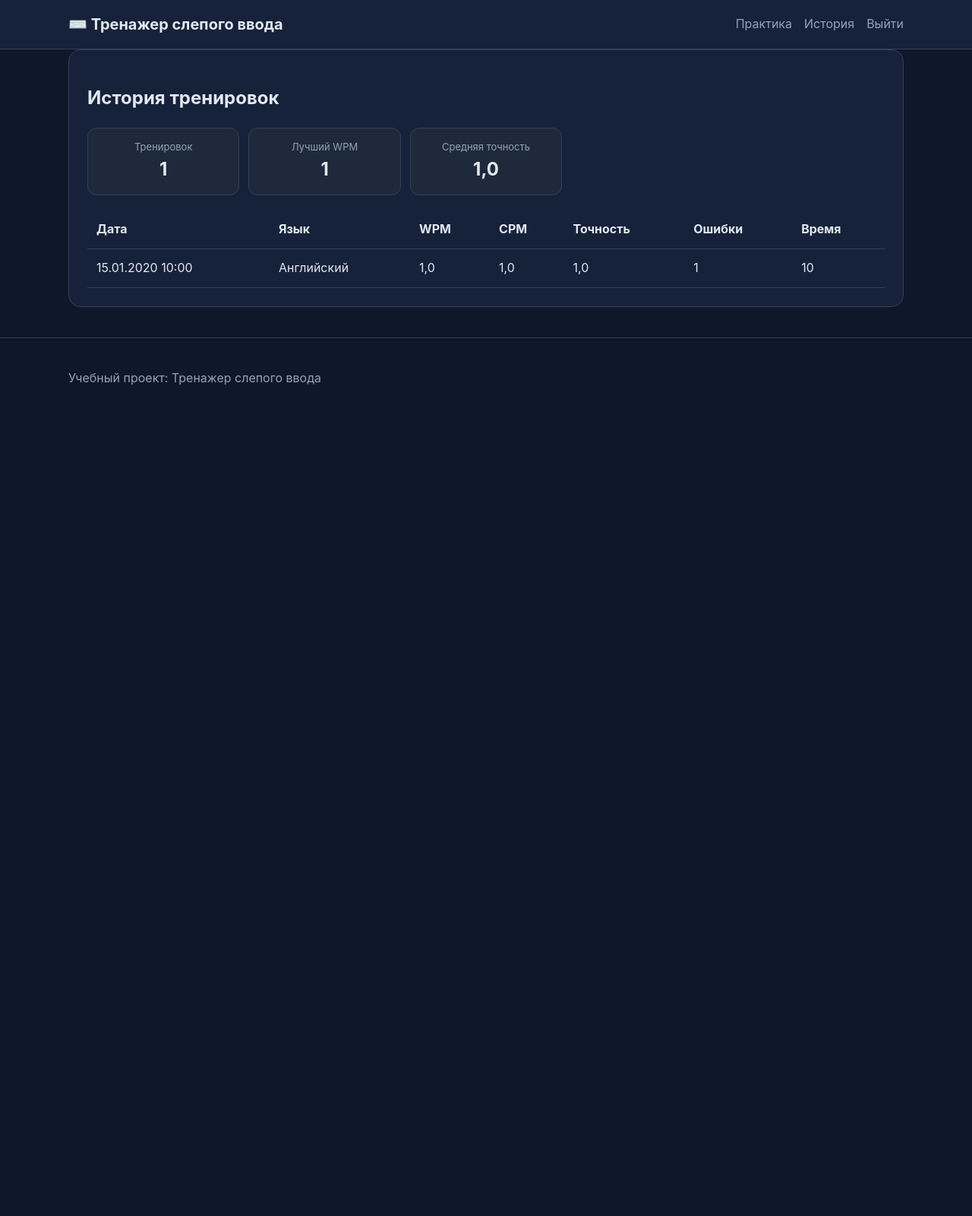
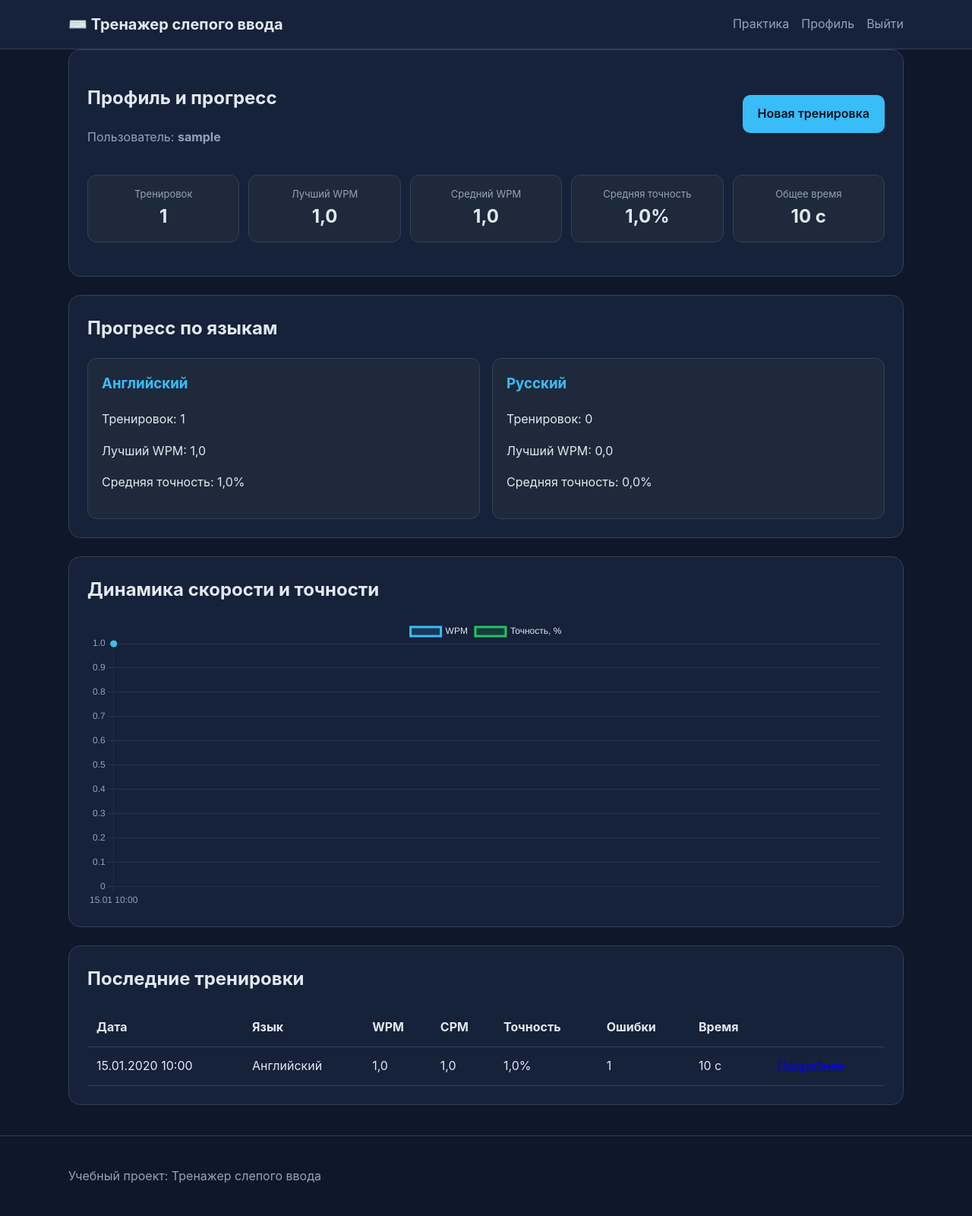
Before and after one commit to MoldashAmanov/typingTrainerDjango, a Django app: page /history/ in a window 1280 px wide. Shown: the whole page at 76% size. Before the commit the page ends 506 px from the top, so only its background shows below. Run offline with Django 5.2, Linux system fonts and the light colour scheme; a user stored in the database is signed in; tables that the repository leaves empty hold one stand-in row (values such as "Sample post").

Commit message:
Добавление страницы истории результатов и статистики

```diff
--- a/trainer/models.py
+++ b/trainer/models.py
@@ -85,5 +85,5 @@ class PracticeResult(models.Model):
         verbose_name_plural = "Результаты тренировок"
         ordering = ["-created_at"]
 
-        def __str__(self):
-            return f"Тренировка #{self.pk} - {self.language.upper()} - {self.wpm} WPM"
+    def __str__(self):
+        return f"Тренировка #{self.pk} - {self.language.upper()} - {self.wpm} WPM"
--- a/trainer/static/trainer/css/style.css
+++ b/trainer/static/trainer/css/style.css
@@ -334,3 +334,45 @@ label {
     font-size: 14px;
     margin: 6px 0 0;
 }
+
+.profile-header {
+    display: flex;
+    justify-content: space-between;
+    align-items: center;
+    gap: 16px;
+    margin-bottom: 20px;
+}
+
+.language-stats {
+    display: grid;
+    grid-template-columns: repeat(auto-fit, minmax(260px, 1fr));
+    gap: 16px;
+}
+
+.language-stat {
+    background: var(--surface-2);
+    border: 1px solid var(--border);
+    border-radius: 12px;
+    padding: 18px;
+}
+
+.language-stat h3 {
+    margin-top: 0;
+    color: var(--primary);
+}
+
+.chart-container {
+    position: relative;
+    height: 380px;
+}
+
+@media (max-width: 720px) {
+    .profile-header {
+        flex-direction: column;
+        align-items: flex-start;
+    }
+
+    .chart-container {
+        height: 300px;
+    }
+}
--- /dev/null
+++ b/trainer/static/trainer/js/progress-chart.js
@@ -0,0 +1,84 @@
+document.addEventListener("DOMContentLoaded", () => {
+    const chartElement = document.getElementById("progress-chart");
+
+    if (!chartElement) {
+        return;
+    }
+
+    const dataElement = document.getElementById("chart-data");
+    const chartData = JSON.parse(dataElement.textContent);
+
+    const labels = chartData.labels;
+    const wpmData = chartData.wpm;
+    const accuracyData = chartData.accuracy;
+
+    new Chart(chartElement, {
+        type: "line",
+        data: {
+            labels: labels,
+            datasets: [
+                {
+                    label: "WPM",
+                    data: wpmData,
+                    borderColor: "#38bdf8",
+                    backgroundColor: "rgba(56, 189, 248, 0.15)",
+                    tension: 0.3,
+                    fill: true,
+                    pointRadius: 4,
+                    pointBackgroundColor: "#38bdf8",
+                },
+                {
+                    label: "Точность, %",
+                    data: accuracyData,
+                    borderColor: "#22c55e",
+                    backgroundColor: "rgba(34, 197, 94, 0.15)",
+                    tension: 0.3,
+                    fill: true,
+                    pointRadius: 4,
+                    pointBackgroundColor: "#22c55e",
+                },
+            ],
+        },
+        options: {
+            responsive: true,
+            maintainAspectRatio: false,
+            interaction: {
+                mode: "index",
+                intersect: false,
+            },
+            plugins: {
+                legend: {
+                    labels: {
+                        color: "#e2e8f0",
+                    },
+                },
+                tooltip: {
+                    backgroundColor: "#1e293b",
+                    titleColor: "#e2e8f0",
+                    bodyColor: "#e2e8f0",
+                },
+            },
+            scales: {
+                x: {
+                    ticks: {
+                        color: "#94a3b8",
+                        maxRotation: 45,
+                        minRotation: 0,
+                    },
+                    grid: {
+                        color: "rgba(148, 163, 184, 0.15)",
+                    },
+                },
+                y: {
+                    beginAtZero: true,
+                    ticks: {
+                        color: "#94a3b8",
+                    },
+                    grid: {
+                        color: "rgba(148, 163, 184, 0.15)",
+                    },
+                },
+            },
+        },
+    });
+});
--- a/trainer/templates/trainer/base.html
+++ b/trainer/templates/trainer/base.html
@@ -17,7 +17,7 @@
                 <nav class="nav">
                     <a href="{% url 'trainer:home' %}">Практика</a>
                     {% if user.is_authenticated %}
-                    <a href="{% url 'trainer:history' %}">История</a>
+                    <a href="{% url 'trainer:history' %}">Профиль</a>
                     <form method="post" action="{% url 'logout' %}" class="inline-form">
                         {% csrf_token %}
                         <button type="submit" class="link-button">
--- a/trainer/templates/trainer/history.html
+++ b/trainer/templates/trainer/history.html
@@ -1,29 +1,84 @@
-{% extends 'trainer/base.html' %}
+{% extends "trainer/base.html" %}
 
-{% block title %}История тренировок{% endblock %}
+{% load static %}
+
+{% block title %}Профиль и прогресс{% endblock %}
 
 {% block content %}
 <section class="card">
-    <h1>История тренировок</h1>
+    <div class="profile-header">
+        <div>
+            <h1>Профиль и прогресс</h1>
+            <p class="muted">
+                Пользователь: <strong>{{ user.username }}</strong>
+            </p>
+        </div>
+
+        <a href="{% url 'trainer:home' %}" class="button primary">
+            Новая тренировка
+        </a>
+    </div>
 
     <div class="stats">
         <div class="stat">
             <span class="stat-label">Тренировок</span>
-            <span class="stat-value">{{ total_results }}</span>
+            <span class="stat-value">{{ stats.total_results }}</span>
         </div>
 
         <div class="stat">
             <span class="stat-label">Лучший WPM</span>
-            <span class="stat-value">{{ best_wpm|floatformat:0 }}</span>
+            <span class="stat-value">{{ stats.best_wpm|floatformat:1 }}</span>
+        </div>
+
+        <div class="stat">
+            <span class="stat-label">Средний WPM</span>
+            <span class="stat-value">{{ stats.average_wpm|floatformat:1 }}</span>
         </div>
 
         <div class="stat">
             <span class="stat-label">Средняя точность</span>
-            <span class="stat-value">{{ average_accuracy|floatformat:1 }}</span>
+            <span class="stat-value">{{ stats.average_accuracy|floatformat:1 }}%</span>
+        </div>
+
+        <div class="stat">
+            <span class="stat-label">Общее время</span>
+            <span class="stat-value">{{ stats.total_duration }} c</span>
         </div>
     </div>
+</section>
 
-    {% if results %}
+<section class="card">
+    <h2>Прогресс по языкам</h2>
+
+    <div class="language-stats">
+        <div class="language-stat">
+            <h3>Английский</h3>
+            <p>Тренировок: {{ english_stats.total_results }}</p>
+            <p>Лучший WPM: {{ english_stats.best_wpm|floatformat:1 }}</p>
+            <p>Средняя точность: {{ english_stats.average_accuracy|floatformat:1 }}%</p>
+        </div>
+
+        <div class="language-stat">
+            <h3>Русский</h3>
+            <p>Тренировок: {{ russian_stats.total_results }}</p>
+            <p>Лучший WPM: {{ russian_stats.best_wpm|floatformat:1 }}</p>
+            <p>Средняя точность: {{ russian_stats.average_accuracy|floatformat:1 }}%</p>
+        </div>
+    </div>
+</section>
+
+{% if stats.total_results %}
+<section class="card">
+    <h2>Динамика скорости и точности</h2>
+
+    <div class="chart-container">
+        <canvas id="progress-chart"></canvas>
+    </div>
+</section>
+
+<section class="card">
+    <h2>Последние тренировки</h2>
+
     <table class="result-table">
         <thead>
             <tr>
@@ -34,6 +89,7 @@
                 <th>Точность</th>
                 <th>Ошибки</th>
                 <th>Время</th>
+                <th></th>
             </tr>
         </thead>
         <tbody>
@@ -43,18 +99,38 @@
                     <td>{{ result.get_language_display }}</td>
                     <td>{{ result.wpm|floatformat:1 }}</td>
                     <td>{{ result.cpm|floatformat:1 }}</td>
-                <td>{{ result.accuracy|floatformat:1 }}</td>
+                    <td>{{ result.accuracy|floatformat:1 }}%</td>
                     <td>{{ result.incorrect_characters }}</td>
-                <td>{{ result.duration_seconds }}</td>
+                    <td>{{ result.duration_seconds }} c</td>
+                    <td>
+                        <a href="{% url 'trainer:result_detail' result.pk %}">
+                            Подробнее
+                        </a>
+                    </td>
                 </tr>
             {% endfor %}
         </tbody>
     </table>
+</section>
 {% else %}
-    <p class="mutes">
-        Пока нет сохраненных тренировок
-        <a href="{% url 'trainer:home' %}">Начните первую практику</a>
+<section class="card">
+    <h2>Пока нет данных</h2>
+
+    <p class="muted">
+        Завершите первую тренировку, чтобы увидеть статистику и графики прогресса.
     </p>
+
+    <a href="{% url 'trainer:home' %}" class="button primary">
+        Начать тренировку
+    </a>
+</section>
 {% endif %}
-</section>
 {% endblock %}
+
+{% block extra_scripts %}
+{% if stats.total_results %}
+{{ chart_data|json_script:"chart-data" }}
+<script src="https://cdn.jsdelivr.net/npm/chart.js@4.4.1/dist/chart.umd.min.js"></script>
+<script src="{% static 'trainer/js/progress-chart.js' %}"></script>
+{% endif %}
+{% endblock %}
--- a/trainer/views.py
+++ b/trainer/views.py
@@ -1,7 +1,7 @@
 from django.shortcuts import render, get_object_or_404, redirect
 from django.contrib.auth.decorators import login_required
 from django.views.decorators.http import require_POST
-from django.db.models import Avg
+from django.db.models import Avg, Count, Max, Sum
 from django.contrib.auth import login
 from django.contrib import messages
 import json
@@ -155,27 +155,56 @@ def result_detail(request, result_id):
 
 @login_required
 def history(request):
-    results = request.user.practice_results.all()[:20]
+    results = (
+        request.user.practice_results
+        .select_related('practice_text')
+        .order_by('created_at')
+    )
 
-    total_results = request.user.practice_results.count()
+    recent_results = list(results.reverse()[:20])
 
-    if total_results:
-        best_wpm = request.user.practice_results.order_by('-wpm').first().wpm
-        average_accuracy = (
-            request.user.practice_results.aggregate(
-                accuracy=Avg('accuracy')
-            )['accuracy']
-        )
-    else:
-        best_wpm = 0
-        average_accuracy = 0
+    stats = request.user.practice_results.aggregate(
+        total_results = Count('id'),
+        best_wpm = Max('wpm', default=0),
+        average_wpm = Avg('wpm', default=0),
+        average_accuracy = Avg('accuracy', default=0),
+        average_cpm = Avg('cpm', default=0),
+        total_duration = Sum('duration_seconds', default=0),
+    )
+
+    english_stats = request.user.practice_results.filter(
+        language = PracticeText.Language.ENGLISH
+    ).aggregate(
+        total_results = Count('id'),
+        best_wpm = Max('wpm', default=0),
+        average_accuracy = Avg('accuracy', default=0),
+    )
+
+    russian_stats = request.user.practice_results.filter(
+        language = PracticeText.Language.RUSSIAN
+    ).aggregate(
+        total_results = Count('id'),
+        best_wpm = Max('wpm', default=0),
+        average_accuracy = Avg('accuracy', default=0),
+    )
+
+    chart_data = {
+        'labels': [
+            result.created_at.strftime('%d.%m %H:%M')
+            for result in results
+        ],
+        'wpm': [float(result.wpm) for result in results],
+        'accuracy': [float(result.accuracy) for result in results],
+    }
 
     context = {
-        'results': results,
-        'total_results': total_results,
-        'best_wpm': best_wpm,
-        'average_accuracy': average_accuracy or 0,
+        'results': recent_results,
+        'stats': stats,
+        'english_stats': english_stats,
+        'russian_stats': russian_stats,
+        'chart_data': chart_data,
     }
+
     return render(request, 'trainer/history.html', context)
 
 
```
Lines whose indentation alone changed are shown as unchanged.
